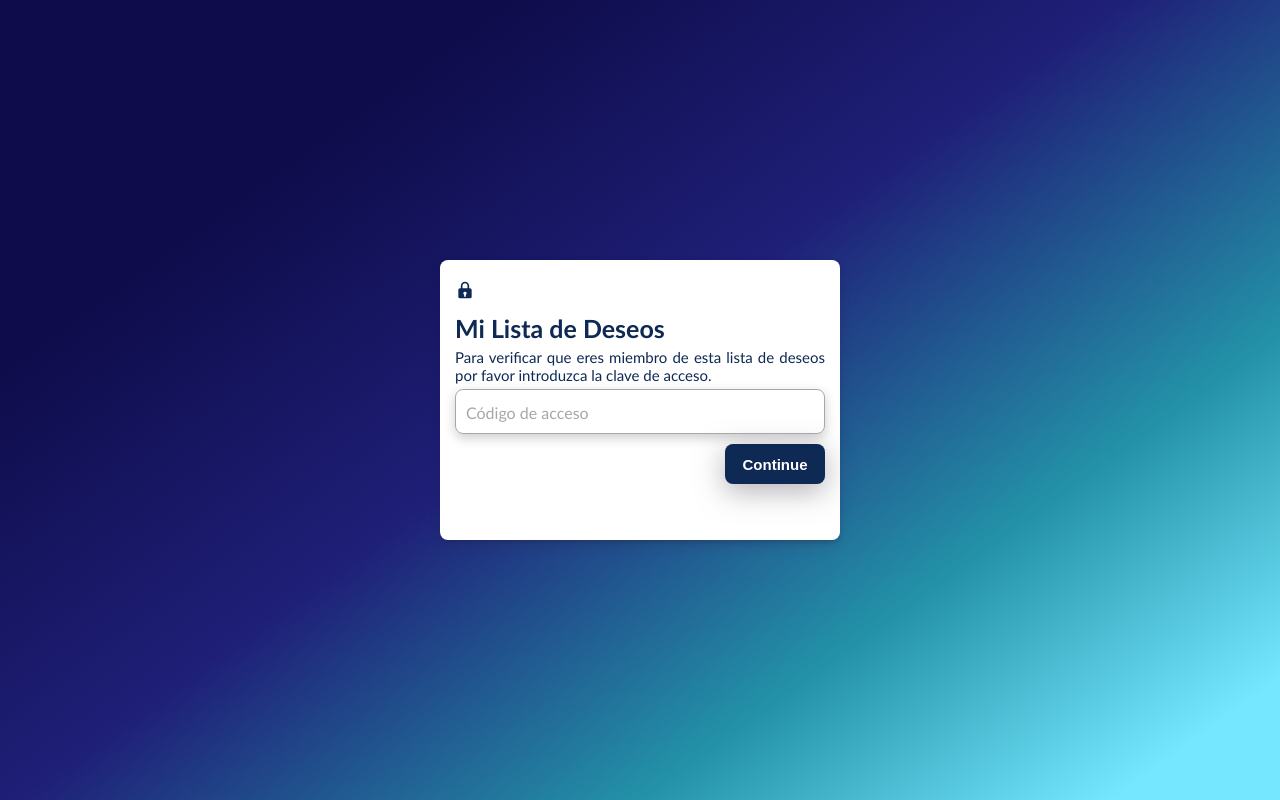
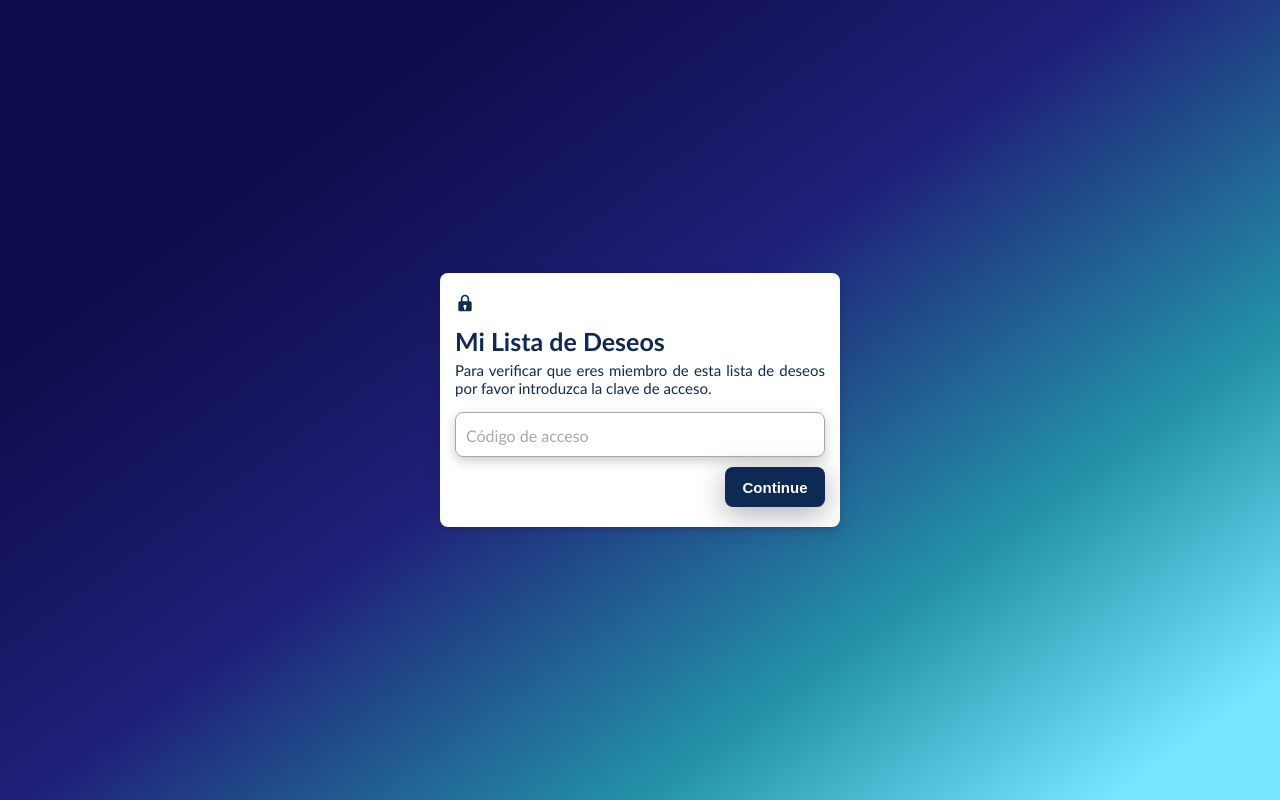
Before and after one commit to AZDemonEdge/my-wishlist, a React (Create React App) app: page / in a window 1280 px wide. Built offline with nearby package versions, Linux system fonts and the light colour scheme.

Commit message:
Auth Card Updates

```diff
--- a/src/Component/Auth/Auth.css
+++ b/src/Component/Auth/Auth.css
@@ -2,7 +2,8 @@
     max-width: 95%;
     margin: auto;
     width: 400px;
-    height: 280px;
+    height: auto;
+    max-height: 270px;
     background: #fff;
     border-radius: 8px;
     box-shadow: rgba(50, 50, 93, 0.25) 0px 6px 12px -2px,
@@ -58,10 +59,9 @@
     flex-direction: column;
     box-sizing: border-box;
     width: 100%;
-    padding-top: 25px;
+    padding-top: 15px;
     align-items: flex-end;
     transition: all 0.3s ease-in-out;
-    bottom: 20px;
     position: relative;
     gap: 10px;
 }
--- a/src/Component/Auth/Auth.js
+++ b/src/Component/Auth/Auth.js
@@ -33,7 +33,6 @@ const Auth = () => {
                             d="M12 2C9.243 2 7 4.243 7 7v3H6a2 2 0 0 0-2 2v8a2 2 0 0 0 2 2h12a2 2 0 0 0 2-2v-8a2 2 0 0 0-2-2h-1V7c0-2.757-2.243-5-5-5zM9 7c0-1.654 1.346-3 3-3s3 1.346 3 3v3H9V7zm4 10.723V20h-2v-2.277a1.993 1.993 0 0 1 .567-3.677A2.001 2.001 0 0 1 14 16a1.99 1.99 0 0 1-1 1.723z"
                         ></path>
                     </svg>
-                    <input className="toggle-input" id="toggle-checkbox" type="checkbox" />
                     <p className="form-title">Mi Lista de Deseos</p>
                     <p className="form-sub-title">
                         Para verificar que eres miembro de esta lista de deseos por favor introduzca la clave de acceso.
```
